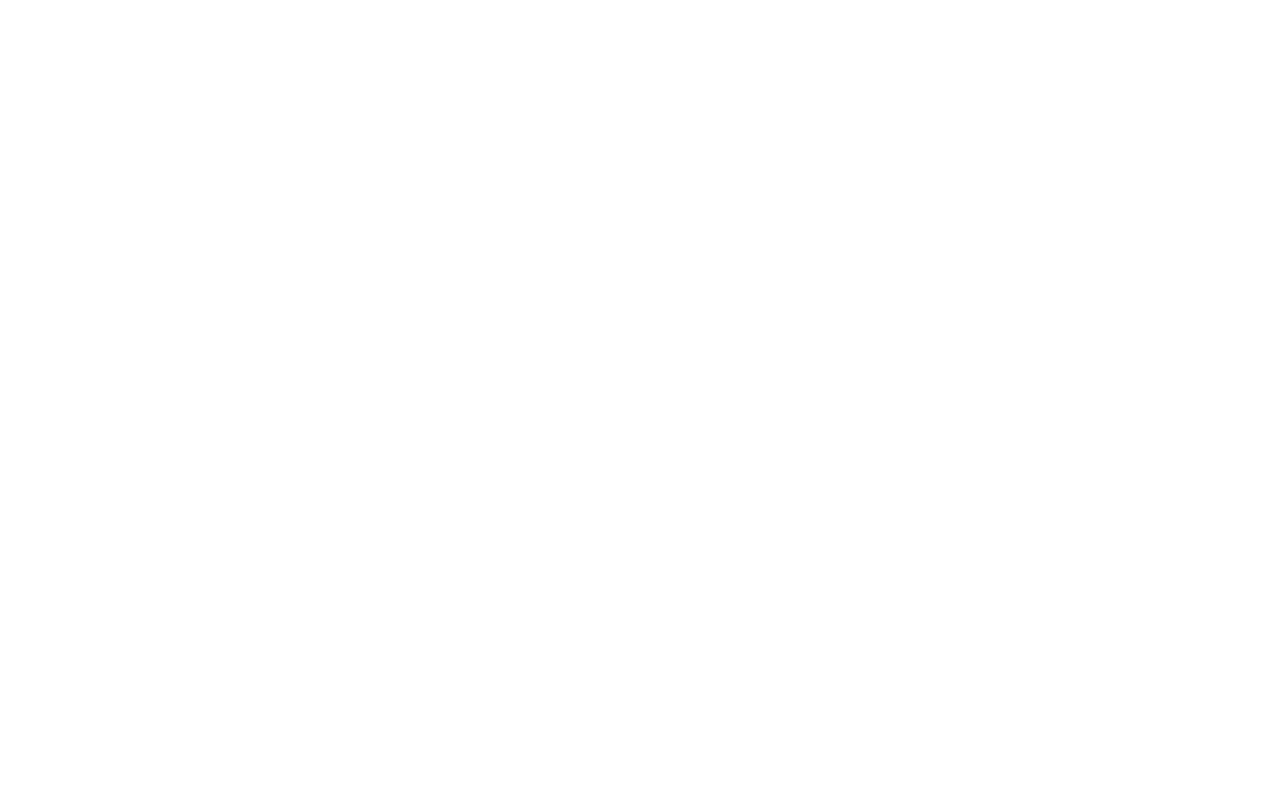
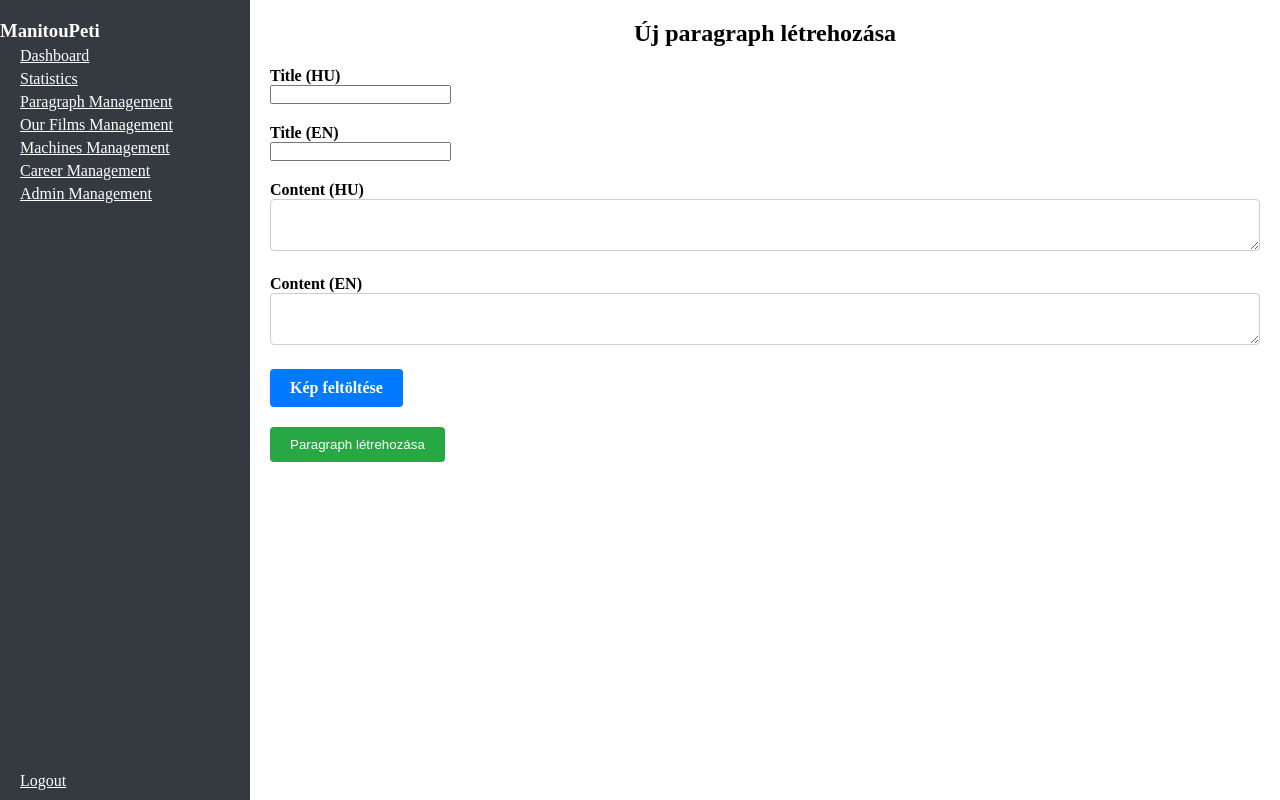
Before and after one commit to Zsotya/manitoupeti, a Vue app in the folder frontend/: page /admin/paragraph-management/createparagraph in a window 1280 px wide. Before the commit this address had no page. Built offline with nearby package versions, Linux system fonts and the light colour scheme; sample sign-in values are in the browser's storage.

Commit message:
Created AdminParagraph.vue for paragraph management,created CreateParagraph.vue for new paragraphs.Added routing

```diff
--- /dev/null
+++ b/frontend/src/components/AdminComponents/CreateParagraph.vue
@@ -0,0 +1,183 @@
+<template>
+  <div class="create-paragraph">
+    <div class="title">
+      <h2>Új paragraph létrehozása</h2>
+    </div>
+    <!-- Paragraph adatok -->
+    <form @submit.prevent="createParagraph">
+      <div class="form-group">
+        <label for="title_hu">Title (HU)</label>
+        <input v-model="paragraphData.title_hu" required />
+      </div>
+      <div class="form-group">
+        <label for="title_en">Title (EN)</label>
+        <input v-model="paragraphData.title_en" required />
+      </div>
+      <div class="form-group">
+        <label for="content_hu">Content (HU)</label>
+        <textarea v-model="paragraphData.content_hu" required></textarea>
+      </div>
+      <div class="form-group">
+        <label for="content_en">Content (EN)</label>
+        <textarea v-model="paragraphData.content_en" required></textarea>
+      </div>
+
+      <!-- Kép feltöltés -->
+      <div class="form-group">
+        <label for="image" class="file-input-label"
+          ><span v-if="!imageFile">Kép feltöltése</span>
+          <span v-else>Kép módosítása</span></label
+        >
+        <input
+          type="file"
+          id="image"
+          accept="image/*"
+          @change="handleImageUpload"
+        />
+      </div>
+
+      <!-- Kép előnézet -->
+      <div class="image-preview" v-if="imagePreviewUrl">
+        <img :src="imagePreviewUrl" alt="Image Preview" />
+      </div>
+
+      <!-- Létrehozás -->
+      <div class="form-group">
+        <button type="submit">Paragraph létrehozása</button>
+      </div>
+    </form>
+  </div>
+</template>
+
+<script setup>
+import { useRouter } from "vue-router";
+import { ref } from "vue";
+import axios from "axios";
+
+const router = useRouter();
+
+const paragraphData = ref({
+  title_hu: "",
+  title_en: "",
+  content_hu: "",
+  content_en: "",
+});
+
+const imageFile = ref(null);
+const imagePreviewUrl = ref(null);
+
+const createParagraph = async () => {
+  const formData = new FormData();
+  formData.append("title_hu", paragraphData.value.title_hu);
+  formData.append("title_en", paragraphData.value.title_en);
+  formData.append("content_hu", paragraphData.value.content_hu);
+  formData.append("content_en", paragraphData.value.content_en);
+  formData.append("image", imageFile.value);
+  try {
+    const response = await axios.post(
+      "http://localhost:3000/api/paragraphs",
+      formData,
+      {
+        headers: {
+          "Content-Type": "multipart/form-data",
+        },
+      }
+    );
+    console.log("Paragraph created:", response.data);
+    router.push("/admin/paragraph-management");
+  } catch (error) {
+    console.error("Error creating film:", error);
+  }
+};
+
+const handleImageUpload = (event) => {
+  const file = event.target.files[0];
+  imageFile.value = file;
+  if (file) {
+    const reader = new FileReader();
+    reader.onload = () => {
+      imagePreviewUrl.value = reader.result;
+    };
+    reader.readAsDataURL(file);
+  } else {
+    imagePreviewUrl.value = null;
+  }
+};
+</script>
+
+<style scoped>
+.create-paragraph {
+  width: 100%;
+  margin: 0 auto;
+  padding: 20px;
+}
+
+h2 {
+  text-align: center;
+}
+
+form {
+  margin-top: 20px;
+}
+
+.form-group {
+  margin-bottom: 20px;
+}
+
+label {
+  display: block;
+  font-weight: bold;
+}
+
+.file-input-label {
+  display: inline-block;
+  background-color: #007bff;
+  color: #fff;
+  padding: 10px 20px;
+  border: none;
+  border-radius: 4px;
+  cursor: pointer;
+  transition: background-color 0.3s;
+}
+
+.file-input-label:hover {
+  background-color: #0056b3;
+}
+
+input[type="text"],
+textarea {
+  width: 100%;
+  padding: 10px;
+  border: 1px solid #ccc;
+  border-radius: 4px;
+}
+
+input[type="file"] {
+  display: none;
+}
+
+.image-preview {
+  text-align: center;
+  margin-top: 20px;
+}
+
+.image-preview img {
+  max-width: 100%;
+  max-height: 300px;
+  margin: 0 auto;
+  display: block;
+}
+
+button[type="submit"] {
+  background-color: #28a745;
+  color: #fff;
+  padding: 10px 20px;
+  border: none;
+  border-radius: 4px;
+  cursor: pointer;
+}
+
+button[type="submit"]:hover {
+  background-color: #218838;
+}
+</style>
--- a/frontend/src/components/HomeComponents/HomeParagraph.vue
+++ b/frontend/src/components/HomeComponents/HomeParagraph.vue
@@ -6,7 +6,7 @@
         <p>{{ paragraph["content_" + $i18n.locale] }}</p>
       </div>
       <div class="image-side">
-        <img :src="paragraph.image_path" alt="Image" />
+        <img :src="paragraph.image_url" alt="Image" />
       </div>
     </div>
   </div>
--- a/frontend/src/router/index.js
+++ b/frontend/src/router/index.js
@@ -22,6 +22,7 @@ import AdminCareer from "../views/AdminViews/AdminCareer.vue";
 import AdminAdminManagement from "../views/AdminViews/AdminAdminManagement.vue";
 import CreateJob from "../components/AdminComponents/CreateJob.vue";
 import CreateFilm from "../components/AdminComponents/CreateFilm.vue";
+import CreateParagraph from "../components/AdminComponents/CreateParagraph.vue";
 
 // Services
 import authService from "@/services/authService";
@@ -152,6 +153,15 @@ const routes = [
       requireAuth: true,
     },
   },
+  {
+    path: "/admin/paragraph-management/createparagraph",
+    component: CreateParagraph,
+    meta: {
+      isMainApp: false,
+      isAdminApp: true,
+      requireAuth: true,
+    },
+  },
 ];
 
 const router = createRouter({
--- a/frontend/src/views/AdminViews/AdminParagraph.vue
+++ b/frontend/src/views/AdminViews/AdminParagraph.vue
@@ -1,8 +1,63 @@
-<template></template>
+<template>
+  <div class="admin-paragraphs">
+    <div class="title">
+      <h2>Admin Paragraph Management Panel</h2>
+    </div>
+    <div class="paragraphs-table">
+      <table>
+        <thead>
+          <tr>
+            <th>ID</th>
+            <th>Title (HU)</th>
+            <th>Title (EN)</th>
+            <th>Content (HU)</th>
+            <th>Content (EN)</th>
+            <th>Kép</th>
+            <th>Műveletek</th>
+          </tr>
+        </thead>
+        <tbody>
+          <tr v-for="paragraph in paragraphs" :key="paragraph.id">
+            <td>{{ paragraph.id }}</td>
+            <td>{{ paragraph.title_hu }}</td>
+            <td>{{ paragraph.title_en }}</td>
+            <td>{{ paragraph.content_hu }}</td>
+            <td>{{ paragraph.content_en }}</td>
+            <td class="image-container">
+              <img
+                :src="paragraph.image_url"
+                alt="paragraph.image_url"
+                class="thumbnail"
+              />
+            </td>
+            <td class="actions-buttons">
+              <button class="modify-button">
+                <i class="fas fa-edit"></i>Módosítás
+              </button>
+              <button
+                class="delete-button"
+                @click="deleteParagraph(paragraph.id)"
+              >
+                <i class="fas fa-trash"></i>
+                Törlés
+              </button>
+            </td>
+          </tr>
+        </tbody>
+      </table>
+    </div>
+    <router-link to="/admin/paragraph-management/createparagraph">
+      <button class="add-button">
+        <i class="fas fa-plus"></i>Új paragraph hozzáadása
+      </button>
+    </router-link>
+  </div>
+</template>
 
 <script setup>
-import { onMounted } from "vue";
+import { ref, onMounted } from "vue";
 import authService from "@/services/authService";
+import axios from "axios";
 
 onMounted(() => {
   const token = localStorage.getItem("token");
@@ -11,4 +66,124 @@ onMounted(() => {
     $router.push("/admin");
   }
 });
+
+const paragraphs = ref([]);
+async function fetchData() {
+  try {
+    const response = await axios.get("http://localhost:3000/api/paragraphs");
+    paragraphs.value = response.data;
+  } catch (error) {
+    console.error("Error fetching data:", error);
+  }
+}
+
+const deleteParagraph = async (paragraphId) => {
+  try {
+    await axios.delete(`http://localhost:3000/api/paragraphs/${paragraphId}`);
+    paragraphs.value = paragraphs.value.filter(
+      (paragraph) => paragraph.id !== paragraphId
+    );
+  } catch (error) {
+    console.error("Error deleting paragraph:", error);
+  }
+};
+
+onMounted(() => {
+  fetchData();
+});
 </script>
+
+<style scoped>
+.admin-paragraphs {
+  width: 100%;
+  margin: 0 auto;
+  padding: 20px;
+}
+
+h2 {
+  text-align: center;
+}
+
+.paragraphs-table {
+  margin-top: 40px;
+}
+
+table {
+  width: 100%;
+  border-collapse: collapse;
+}
+
+table,
+th,
+td {
+  border: 1px solid #ddd;
+}
+
+th,
+td {
+  padding: 8px;
+  text-align: left;
+}
+
+th {
+  background-color: #f2f2f2;
+}
+
+.image-container {
+  text-align: center;
+}
+
+.thumbnail {
+  max-height: 300px;
+  max-width: 110px;
+}
+
+.actions-buttons {
+  display: flex;
+  flex-direction: column;
+  gap: 8px;
+  align-items: center;
+}
+
+.modify-button,
+.delete-button {
+  padding: 8px;
+  color: #fff;
+  border: none;
+  border-radius: 4px;
+  cursor: pointer;
+  width: 100px;
+  display: flex;
+  gap: 4px;
+}
+
+.modify-button {
+  background-color: #007bff;
+}
+
+.delete-button {
+  background-color: red;
+}
+
+.modify-button:hover {
+  background-color: #0056b3;
+}
+
+.delete-button:hover {
+  background-color: rgb(130, 14, 14);
+}
+
+.add-button {
+  margin-top: 20px;
+  background-color: #28a745;
+  padding: 10px 20px;
+  color: #fff;
+  border: none;
+  border-radius: 4px;
+  cursor: pointer;
+}
+
+.add-button:hover {
+  background-color: #218838;
+}
+</style>
```
